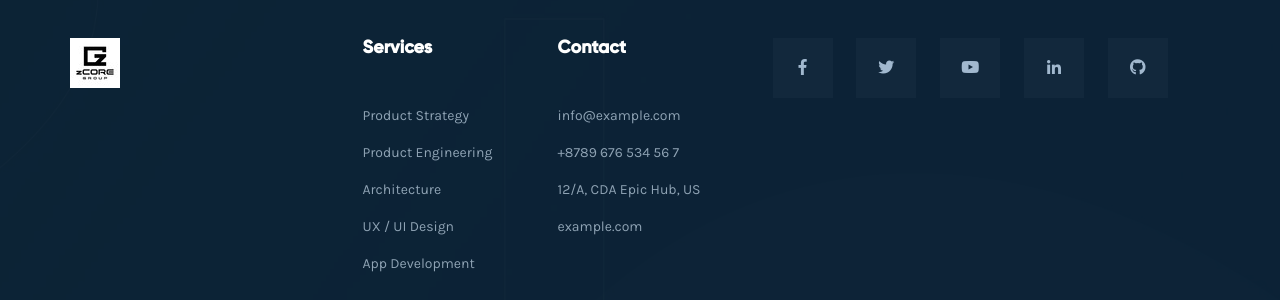
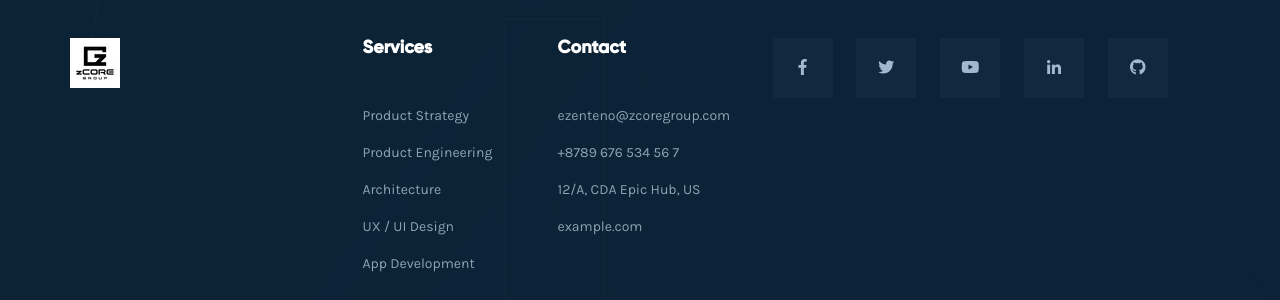
Before and after one commit to zCoreGroup/zcoregroup.github.io, a Jekyll site: the page built from index.html, in a window 1280 px wide and 900 px high, scrolled down 2641 px. Shown: the part 459-759 px from the top of the window. Built offline with Jekyll 4.4.1, drawn with Linux system fonts in a browser that asks for light colours.

Commit message:
changed footer contact email

```diff
--- a/_includes/footer.html
+++ b/_includes/footer.html
@@ -34,7 +34,7 @@
                         </div>
                         <div class="footer_widget_list">
                             <ul class="widget_list">
-                                <li><a href="#">info@example.com</a></li>
+                                <li><a href="#">ezenteno@zcoregroup.com</a></li>
                                 <li><a href="#">+8789 676 534 56 7</a></li>
                                 <li><a href="#">12/A, CDA Epic Hub, US</a></li>
                                 <li><a href="#">example.com</a></li>
```
